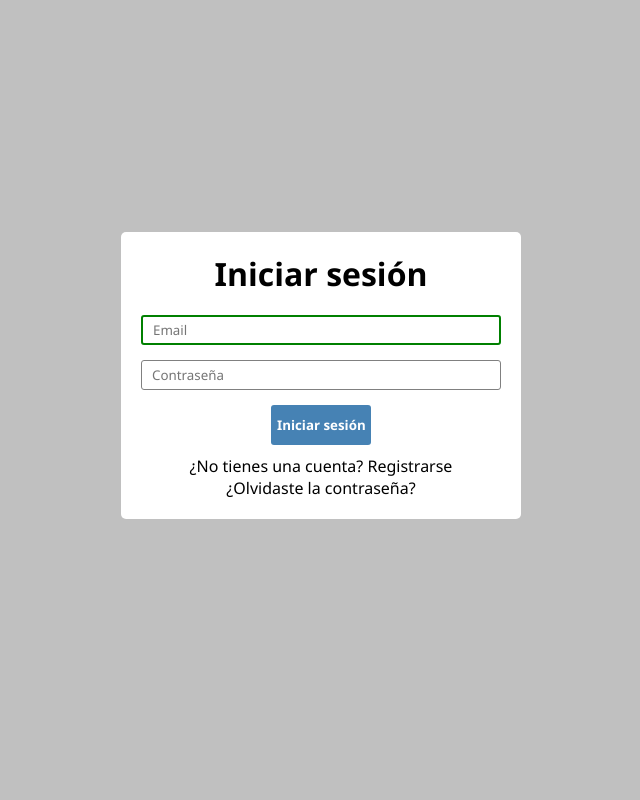
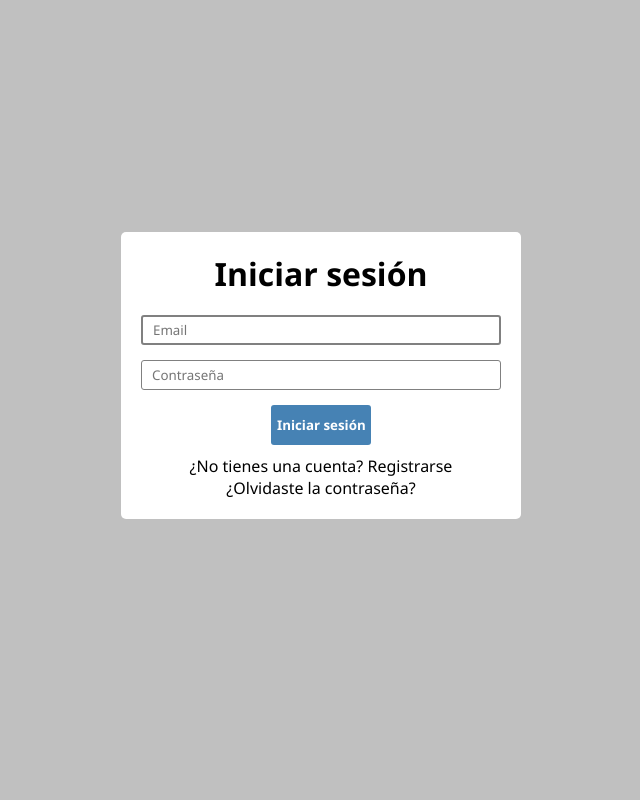
Before and after one commit to DaniloR95/1-Task-manager, a PHP site: page / in a window 1280 px wide, with the restyled element focused. Shown: the whole page, without its empty margins (319-959 px from the left). Run offline with PHP 8.4, Linux system fonts and the light colour scheme.

Commit message:
Correccion de colores 2

```diff
--- a/pruebas_style.css
+++ b/pruebas_style.css
@@ -11,7 +11,7 @@ input{
     outline: none;
 }
 input:focus{
-    border: 2px solid green;
+    border: 2px solid grey;
     outline: none;
 }
 #contenedor{
```
